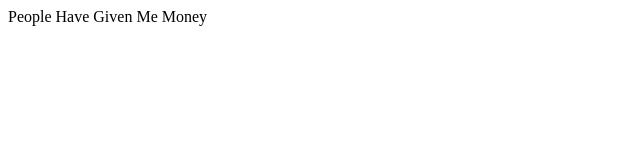
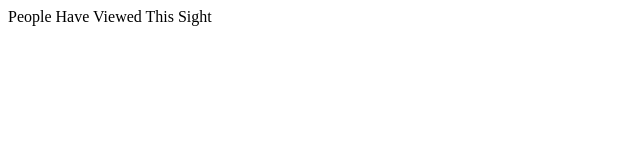
Before and after one commit to BootLegAidan/Viewers, a plain HTML site: page index.html in a window 1280 px wide. Shown: the full height of the page, 0-640 px from the left. Drawn offline with Linux system fonts and the light colour scheme.

Commit message:
Update index.html

```diff
--- a/index.html
+++ b/index.html
@@ -1,3 +1,3 @@
 <script type="text/javascript" src="//counter.websiteout.net/js/17/0/0/0"></script>
-<p>People Have Given Me Money</p>
+<p>People Have Viewed This Sight</p>
 <script data-ad-client="ca-pub-9551673693301863" async src="https://pagead2.googlesyndication.com/pagead/js/adsbygoogle.js"></script>
```
